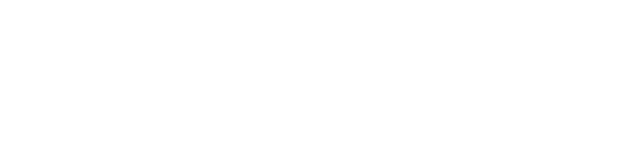
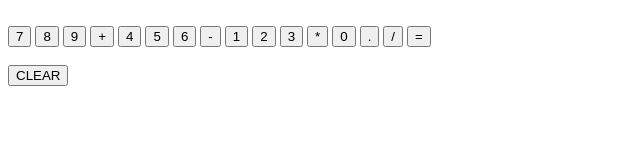
Before and after one commit to brittanyanderson1/Calculator, a plain HTML site: page index.html in a window 1280 px wide. Shown: the whole page, without its empty margins (0-640 px from the left). Drawn offline with Linux system fonts and the light colour scheme.

Commit message:
calculator number and operation buttons added.

```diff
--- a/index.html
+++ b/index.html
@@ -3,10 +3,38 @@
     <head>
         <meta charset="UTF-8">
         <meta name="viewport" content="width=device-width, initial-scale=1.0">
-        <title>Document</title>
+        <title>JavaScript Calculator</title>
         <link rel="stylesheet" href="styles.css">
     </head>
     <body>
-     <script src="app.js"></script>
+
+
+        <div class='calculator'>
+            <div class='screen'></div>
+        <br/>
+        <div class='buttons'>
+            <button>7</button>
+            <button>8</button>
+            <button>9</button>
+            <button>+</button>
+            <button>4</button>
+            <button>5</button>
+            <button>6</button>
+            <button>-</button>
+            <button>1</button>
+            <button>2</button>
+            <button>3</button>
+            <button>*</button>
+            <button>0</button>
+            <button>.</button>
+            <button>/</button>
+            <button id='equals'>=</button>
+         </div>
+         <br/>
+         <button id='clear'>CLEAR</button>
+        </div>
+
+
+     <script src='app.js'></script>
     </body>
 </html>
```
